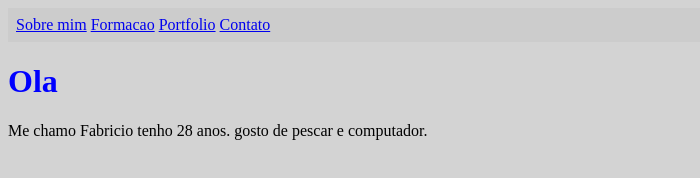
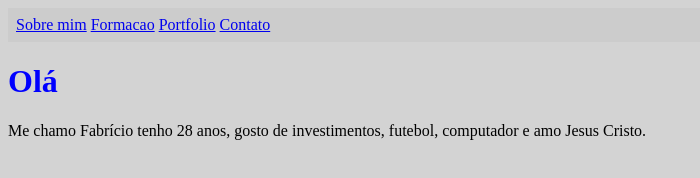
Before and after one commit to fbcmartinsjr/fabriciojr, a plain HTML site: page index.html in a window 1280 px wide. Shown: the whole page, without its empty margins (0-700 px from the left). Drawn offline with Linux system fonts and the light colour scheme.

Commit message:
Update index.html

```diff
--- a/index.html
+++ b/index.html
@@ -14,7 +14,7 @@
         <a href="contato.html">Contato</a>
     </nav>
 
-    <h1>Ola</h1>
-    <p>Me chamo Fabricio tenho 28 anos. gosto de pescar e computador.</p>
+    <h1>Olá</h1>
+    <p>Me chamo Fabrício tenho 28 anos, gosto de investimentos, futebol, computador e amo Jesus Cristo.</p>
 </body>
 </html>
```
